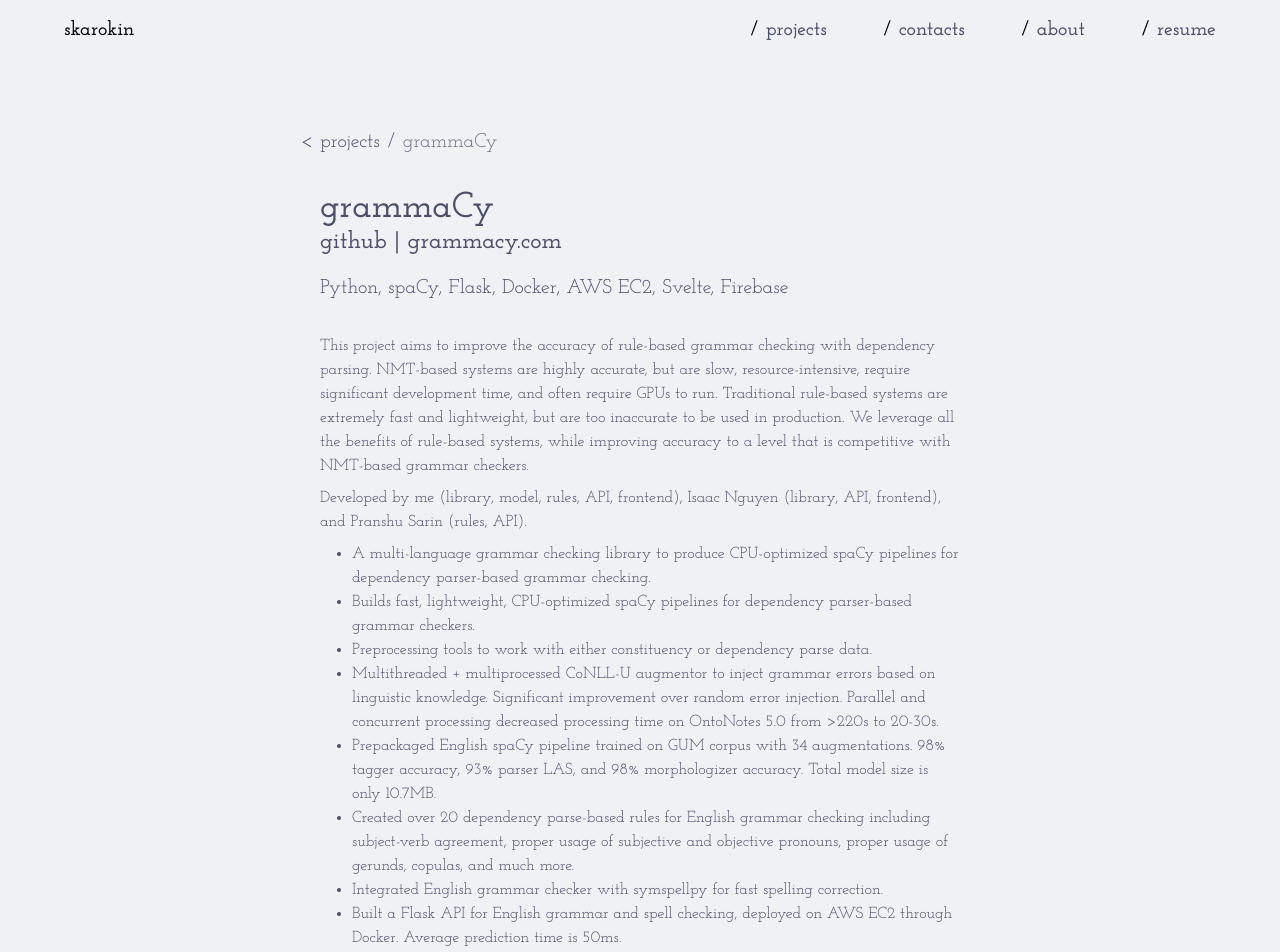
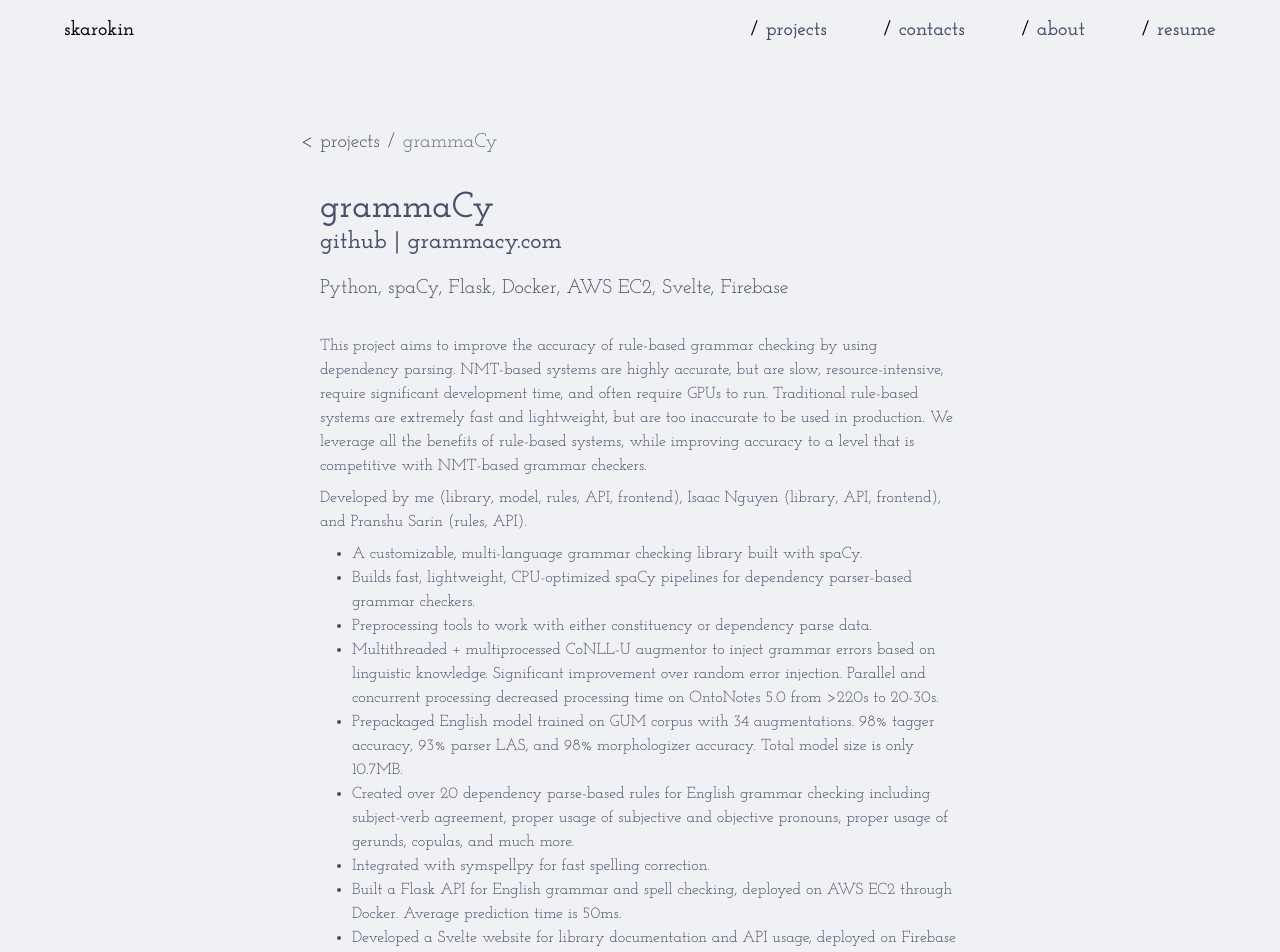
Before and after one commit to skarokin/portfolio-svelte, a SvelteKit app: page /projects/grammaCy in a window 1280 px wide. Shown: the top 952 px of the page. Built offline with nearby package versions, Linux system fonts and the light colour scheme; a web font is replaced by a local one.

Commit message:
update grammacy card and page

```diff
--- a/src/routes/projects/+page.svelte
+++ b/src/routes/projects/+page.svelte
@@ -10,7 +10,7 @@
         githubLink="https://github.com/skarokin/grammacy"
         websiteLink="https://grammacy.com/"
         description="A multi-language grammar checking library built with spaCy to build dependency parser-based grammar checkers.
-        Our English model rivals transformer-based NMT models with significantly decreased latency, model size, computational
+        Our prepackaged English model rivals transformer NMT models with significantly decreased latency, model size, computational
         cost, and development time."
     />
 
--- a/src/routes/projects/grammaCy/+page.svelte
+++ b/src/routes/projects/grammaCy/+page.svelte
@@ -29,7 +29,7 @@
     </h5>
     <p class="mb-2">
         This project aims to improve the accuracy of rule-based grammar checking
-        with dependency parsing. NMT-based systems are highly accurate, but are
+        by using dependency parsing. NMT-based systems are highly accurate, but are
         slow, resource-intensive, require significant development time, and
         often require GPUs to run. Traditional rule-based systems are extremely
         fast and lightweight, but are too inaccurate to be used in production.
@@ -44,8 +44,7 @@
     </p>
     <ul class="text-sm sm:text-base list-disc pl-4 sm:pl-8 mb-4 sm:mb-8">
         <li>
-            A multi-language grammar checking library to produce CPU-optimized
-            spaCy pipelines for dependency parser-based grammar checking.
+            A customizable, multi-language grammar checking library built with spaCy.
         </li>
         <li>
             Builds fast, lightweight, CPU-optimized spaCy pipelines for
@@ -62,7 +61,7 @@
             processing time on OntoNotes 5.0 from >220s to 20-30s.
         </li>
         <li>
-            Prepackaged English spaCy pipeline trained on GUM corpus with 34
+            Prepackaged English model trained on GUM corpus with 34
             augmentations. 98% tagger accuracy, 93% parser LAS, and 98%
             morphologizer accuracy. Total model size is only 10.7MB.
         </li>
@@ -73,8 +72,7 @@
             and much more.
         </li>
         <li>
-            Integrated English grammar checker with symspellpy for fast spelling
-            correction.
+            Integrated with symspellpy for fast spelling correction.
         </li>
         <li>
             Built a Flask API for English grammar and spell checking, deployed
```
